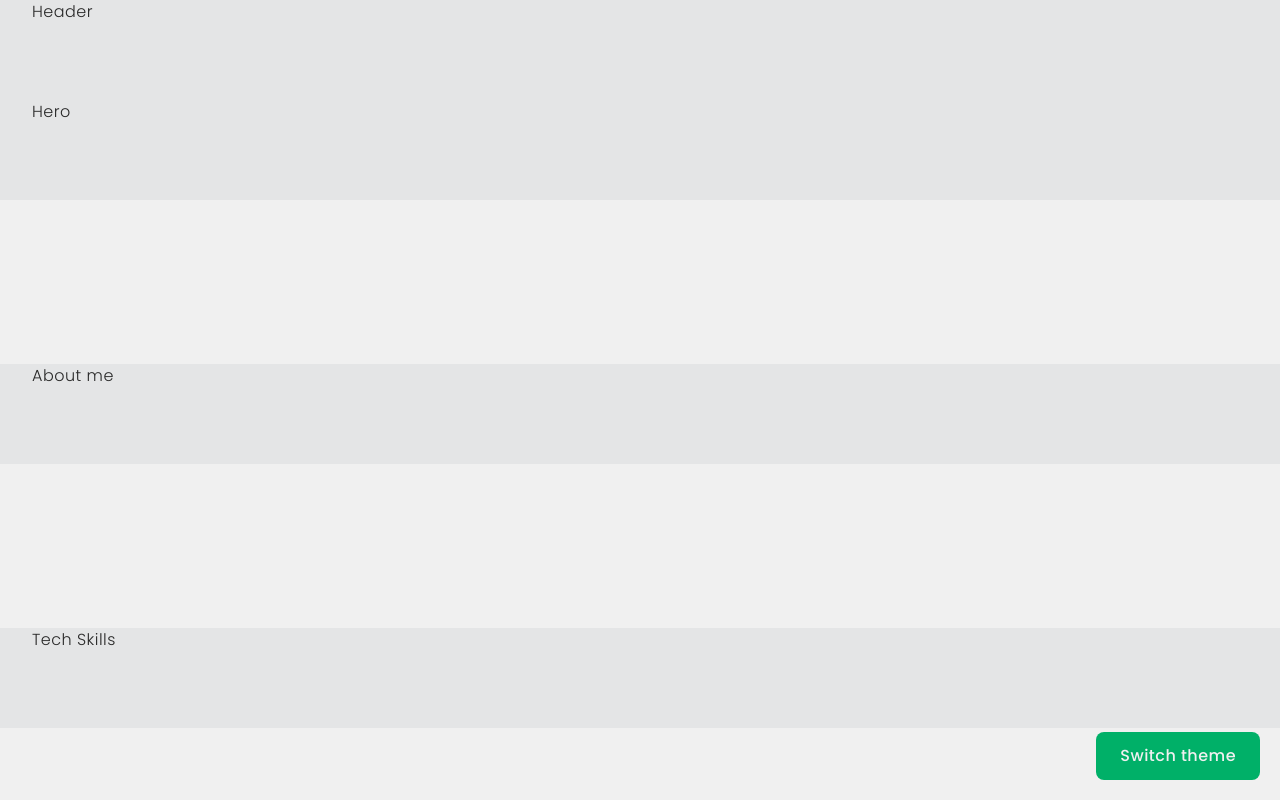
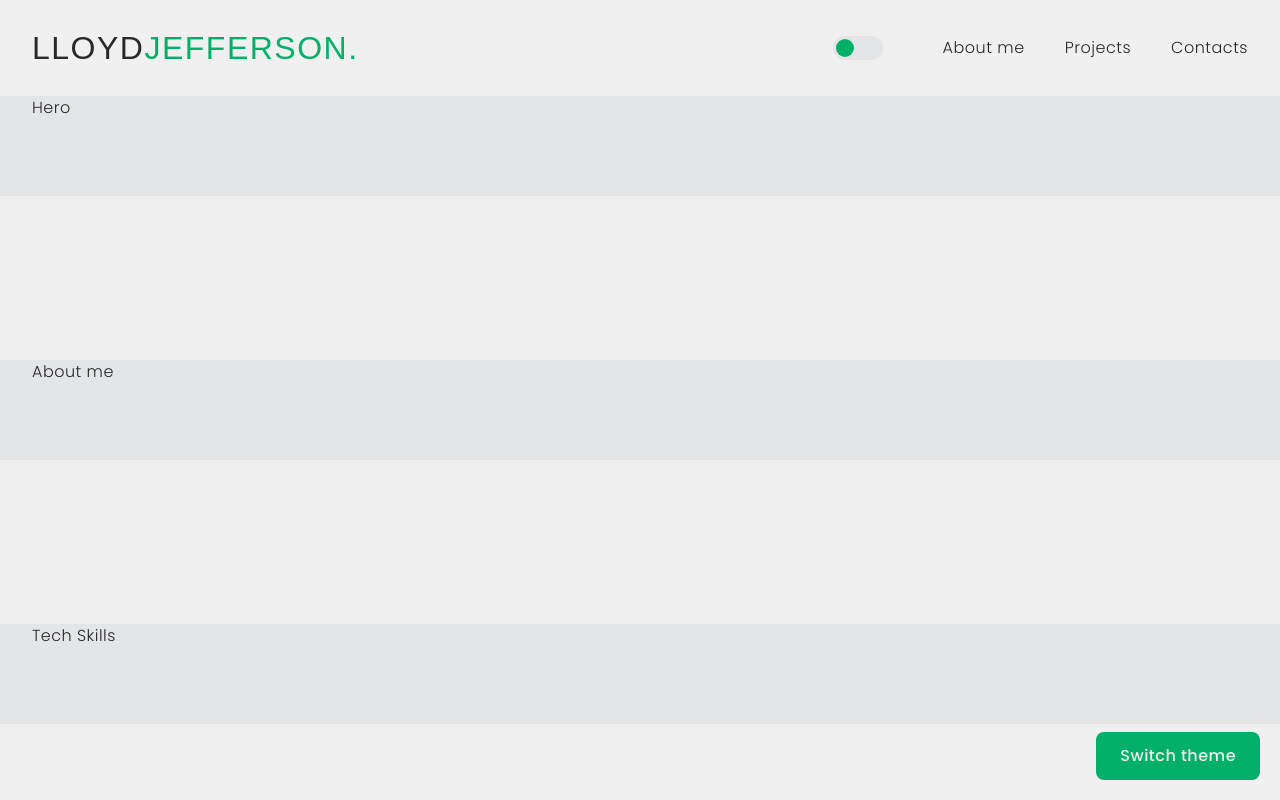
Before and after one commit to Valentyn-M/project-group-15_Portfolio, a website built with Vite: page src/index.html in a window 1280 px wide. Shown: the top 800 px of the page. Built offline with nearby package versions, Linux system fonts and the light colour scheme; files whose address does not match are found by name.

Commit message:
add markup for nav desc

```diff
--- a/src/css/header.css
+++ b/src/css/header.css
@@ -1,4 +1,89 @@
 .header-container {
-	background: #e4e5e6;
-	height: 100px;
+  display: flex;
+  justify-content: space-between;
+  align-items: center;
 }
+
+.header {
+  padding: 32px 0;
+}
+
+.nav {
+  display: flex;
+  gap: 40px;
+}
+
+.nav-list {
+  display: flex;
+  gap: 40px;
+}
+
+.nav-list > li {
+  color: #292929;
+  font-family: 'Poppins';
+  font-size: 16px;
+  font-weight: 300;
+  line-height: 24px;
+  letter-spacing: 0.5px;
+}
+
+.name {
+  color: #292929;
+  font-family: Impact;
+  font-size: 32px;
+  font-weight: 400;
+  line-height: 32px;
+  letter-spacing: 1.5px;
+  text-transform: uppercase;
+}
+
+.name > span {
+  color: #00b068;
+  font-family: Impact;
+  font-size: 32px;
+  font-weight: 400;
+  line-height: 32px;
+  letter-spacing: 1.5px;
+  text-transform: uppercase;
+}
+
+.toggle-switch {
+  position: relative;
+  width: 50px;
+  height: 24px;
+  margin-right: 20px;
+}
+
+.toggle-switch input {
+  display: none;
+}
+
+.slider-wrapper {
+  position: relative;
+  display: inline-block;
+  width: 100%;
+  height: 100%;
+  background-color: #e4e5e6;
+  border-radius: 24px;
+  cursor: pointer;
+  transition: background-color 0.4s;
+}
+
+.slider {
+  position: absolute;
+  top: 3px;
+  left: 3px;
+  width: 18px;
+  height: 18px;
+  background-color: #00b068;
+  border-radius: 50%;
+  transition: transform 0.4s;
+}
+
+input:checked + .slider-wrapper {
+  background-color: #00b068;
+}
+
+input:checked + .slider-wrapper .slider {
+  transform: translateX(26px);
+}
--- a/src/partials/header.html
+++ b/src/partials/header.html
@@ -1,5 +1,20 @@
 <header class="header">
 	<div class="header-container">
-		Header
+	  <p class="name">Lloyd<span>Jefferson.</span></p>
+	  <div class="nav">
+		<div class="toggle-switch">
+		  <input type="checkbox" id="theme-toggle" />
+		  <label for="theme-toggle" class="slider-wrapper">
+			<span class="slider"></span>
+		  </label>
+		</div>
+		<nav>
+		  <ul class="nav-list">
+			<li><a href="#">About me</a></li>
+			<li><a href="#">Projects</a></li>
+			<li><a href="#">Contacts</a></li>
+		  </ul>
+		</nav>
+	  </div>
 	</div>
-</header>
+  </header>
```
